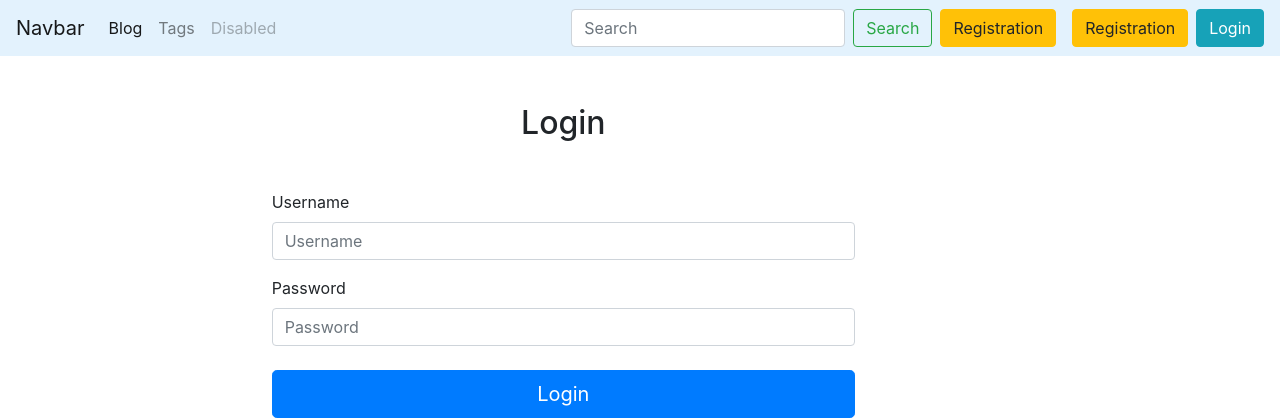
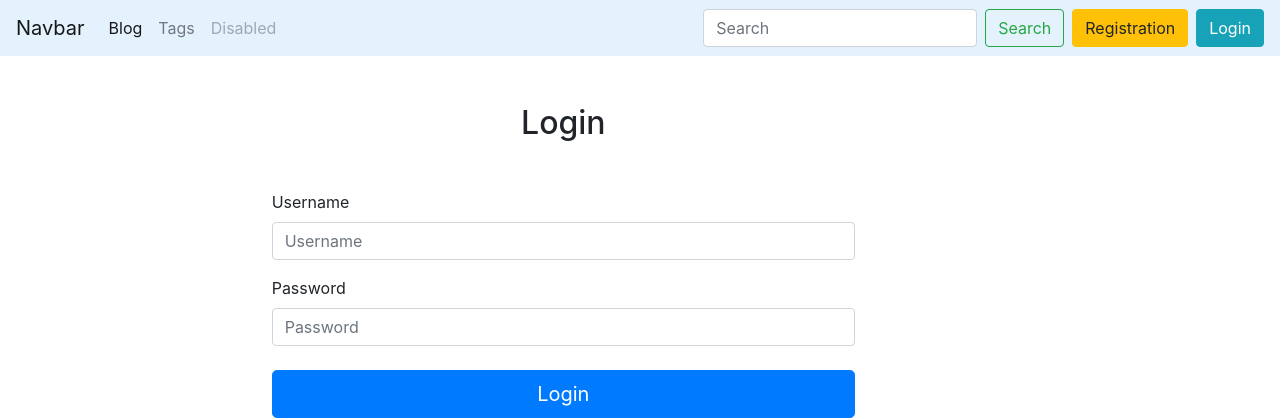
Before and after one commit to VovaPrymachuk/Django_blog, a Django app: page /login/ in a window 1280 px wide. Shown: the top 420 px of the page. Run offline with Django 3.2, Linux system fonts and the light colour scheme; some libraries are stand-ins or nearby versions.

Commit message:
Login and Registration v1.1

```diff
--- a/templates/base.html
+++ b/templates/base.html
@@ -34,9 +34,6 @@
             <input class="form-control mr-sm-2" type="search" placeholder="Search">
             <button class="btn btn-outline-success my-2 my-sm-0" type="submit">Search</button>
         </form>
-        <a class="mx-2 my-2 my-sm-0" href="{% url 'register_page_url' %}">
-            <button class="btn btn-warning" type="submit">Registration</button>
-        </a>
 
         {% if user.is_authenticated %}
             <a class="my-2 my-sm-0" href="{% url 'logout_url' %}">
```
